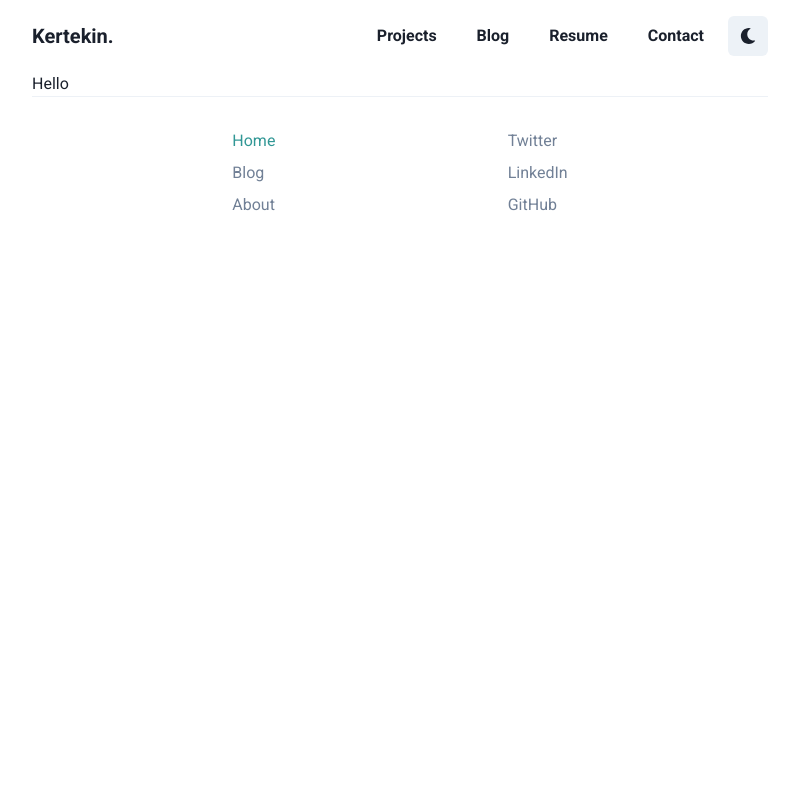
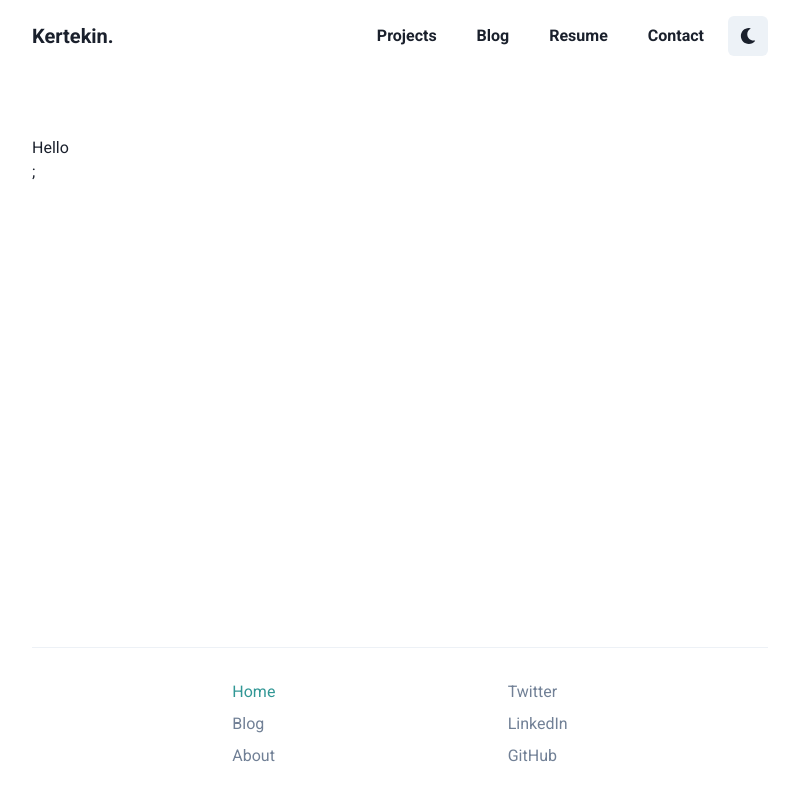
Before and after one commit to Selimology/nextjs-portfolio-website, a Next.js app: page / in a window 1280 px wide. Shown: the whole page, without its empty margins (240-1039 px from the left). Built offline with nearby package versions, Linux system fonts and the light colour scheme.

Commit message:
feat: update layout , make footer stay at bottom

```diff
--- a/pages/index.tsx
+++ b/pages/index.tsx
@@ -2,9 +2,5 @@ import Head from 'next/head';
 import Image from 'next/image';
 
 export default function Home() {
-  return (
-    <>
-      <h1>Hello</h1>
-    </>
-  );
+  return <h1>Hello</h1>;
 }
--- a/src/components/layout/Header.tsx
+++ b/src/components/layout/Header.tsx
@@ -20,28 +20,28 @@ const Header = () => {
       alignItems="center"
       py={4}
     >
-      <Heading size="md">
+      <Heading size={{ base: 'sm', md: 'md' }}>
         <Link href="/">Kertekin.</Link>
       </Heading>
 
-      <HStack alignItems="center" spacing={2}>
+      <HStack alignItems="center" spacing={{ base: 0, md: 2 }}>
         <NextLink href="/" passHref>
-          <Button size="md" variant="ghost">
+          <Button size={{ base: 'sm', md: 'md' }} variant="ghost">
             Projects
           </Button>
         </NextLink>
         <NextLink href="/" passHref>
-          <Button size="md" variant="ghost">
+          <Button size={{ base: 'sm', md: 'md' }} variant="ghost">
             Blog
           </Button>
         </NextLink>
         <NextLink href="/" passHref>
-          <Button size="md" variant="ghost">
+          <Button size={{ base: 'sm', md: 'md' }} variant="ghost">
             Resume
           </Button>
         </NextLink>
         <NextLink href="/" passHref>
-          <Button size="md" variant="ghost">
+          <Button size={{ base: 'sm', md: 'md' }} variant="ghost">
             Contact
           </Button>
         </NextLink>
--- a/src/components/layout/index.tsx
+++ b/src/components/layout/index.tsx
@@ -1,5 +1,5 @@
 import { PropsWithChildren } from 'react';
-import { VStack, Container } from '@chakra-ui/react';
+import { Box, VStack, Container } from '@chakra-ui/react';
 import Header from './header';
 import Footer from './footer';
 
@@ -7,10 +7,16 @@ type Props = PropsWithChildren<{}>;
 
 const Layout = ({ children }: Props) => {
   return (
-    <Container maxW="container.md">
-      <VStack spacing={0} alignItems="stretch">
+    <Container
+      display="flex"
+      maxW="container.md"
+      minH={{ base: 'auto', md: '100vh' }}
+    >
+      <VStack flex={1} spacing={16} alignItems="stretch">
         <Header />
-        {children}
+
+        <Box flex={1}>{children}</Box>
+
         <Footer />
       </VStack>
     </Container>
```
